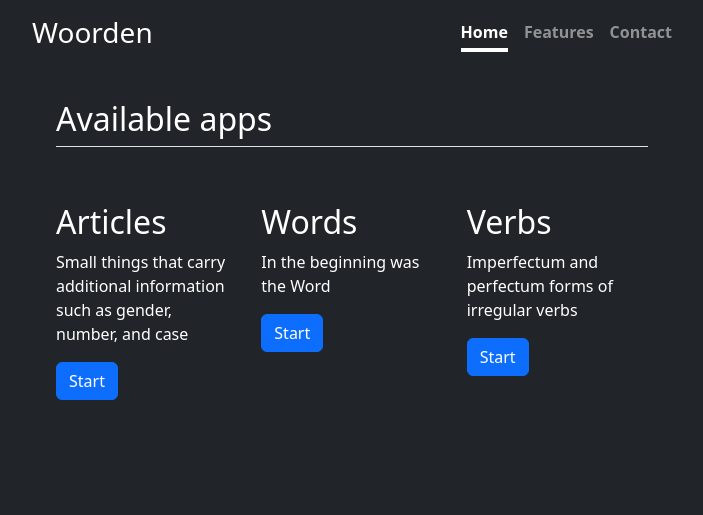
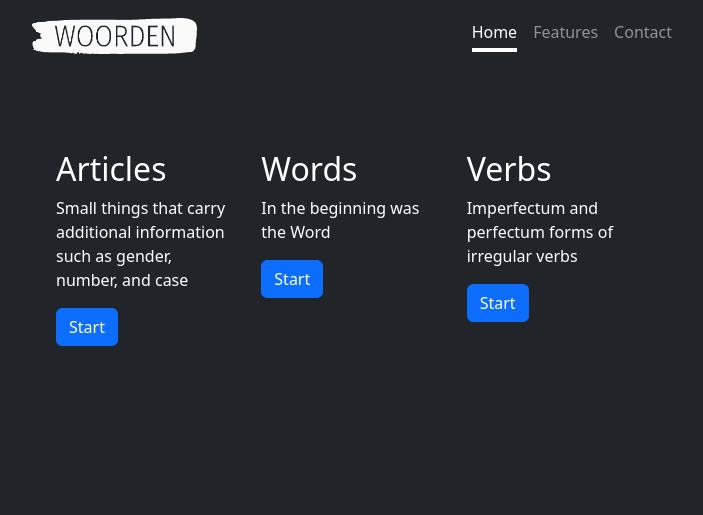
Before and after one commit to ewscat/de-app, a plain HTML site: page www/index.html in a window 1280 px wide. Shown: the whole page, without its empty margins (288-991 px from the left). Drawn offline with Linux system fonts and the light colour scheme.

Commit message:
update header with logo

```diff
--- a/www/index.html
+++ b/www/index.html
@@ -15,20 +15,18 @@
 
 <div class="cover-container d-flex w-100 h-50 p-3 mx-auto flex-column">
   <header class="mb-auto">
-    <div>
-      <h3 class="float-md-start mb-0"><a class="nav-link" href="/index.html">Woorden</a></h3>
+      <h3 class="float-md-start mb-0"><a class="nav-link" href="/index.html"><img src="/woorden.png" alt="Woorden" height="36"></a></h3>
       <nav class="nav nav-masthead justify-content-center float-md-end">
-        <a class="nav-link fw-bold py-1 px-0 active" aria-current="page" href="/index.html">Home</a>
-        <a class="nav-link fw-bold py-1 px-0" href="#">Features</a>
-        <a class="nav-link fw-bold py-1 px-0" href="#">Contact</a>
+        <a class="nav-link py-1 px-0 active" aria-current="page" href="/index.html">Home</a>
+        <a class="nav-link py-1 px-0" href="#">Features</a>
+        <a class="nav-link py-1 px-0" href="#">Contact</a>
       </nav>
-    </div>
   </header>
 
   <!-- Content -->
 
   <div class="container px-4 py-5" id="hanging-icons">
-    <h2 class="pb-2 border-bottom">Available apps</h2>
+    <!-- <h2 class="pb-2 border-bottom">Available apps</h2> -->
     <div class="row g-4 py-5 row-cols-1 row-cols-lg-3">
       <div class="col d-flex align-items-start">
         <div>
```
Also changed, not shown: www/error.html (+6 -8 lines), www/themas.html (+6 -8 lines), www/werkwoorden.html (+6 -9 lines), www/woorden.html (+6 -8 lines), www/woorden.png (added).
